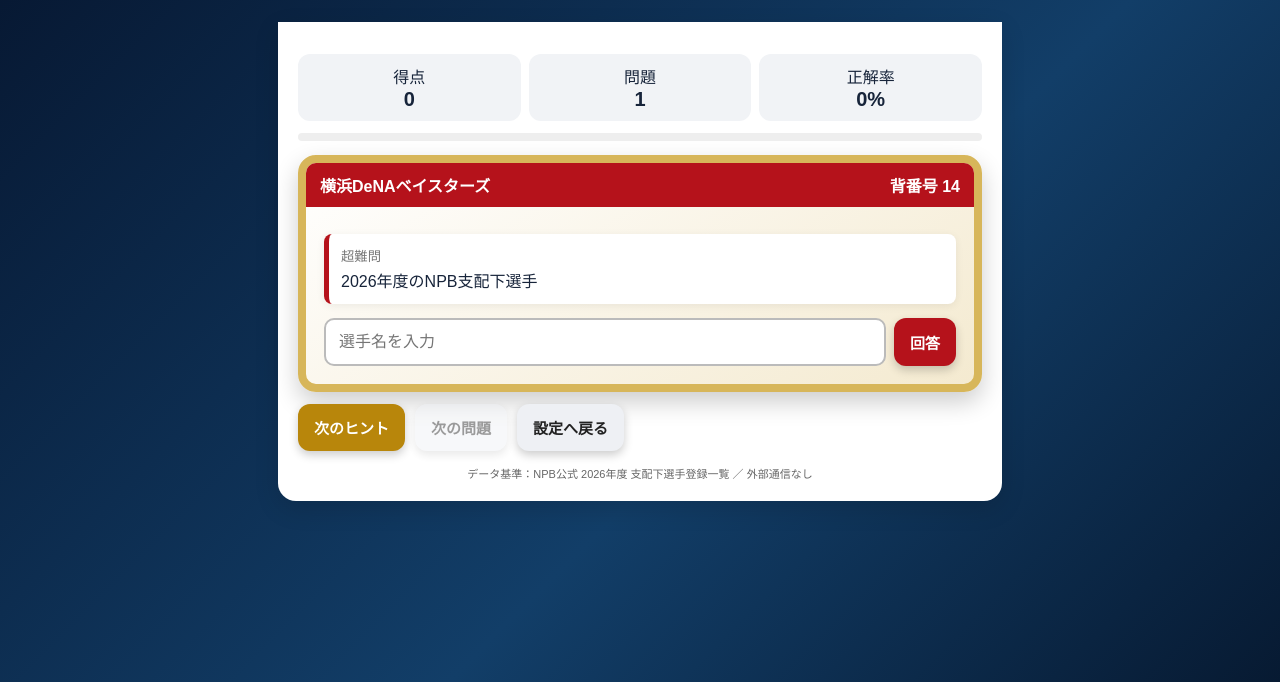
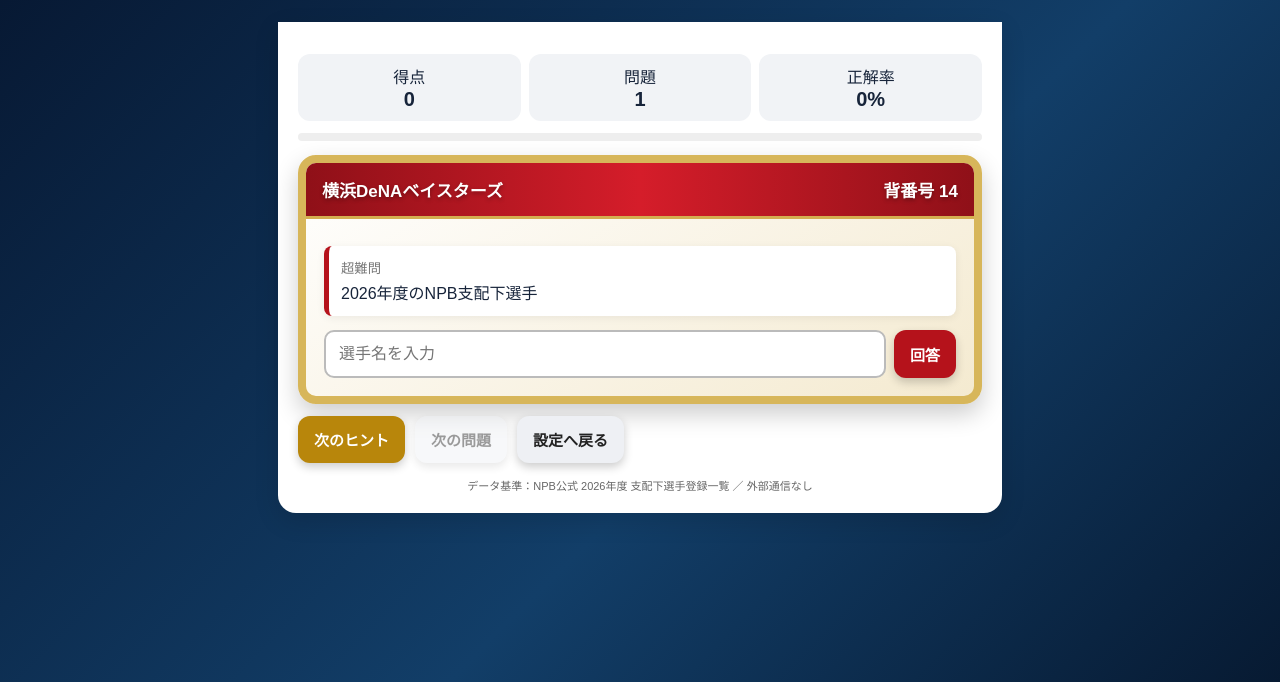
Before and after one commit to yuyumi610/-npb-player-quiz, a plain HTML site: page index.html in a window 1280 px wide. Both pictures are taken after a click on the button "クイズ開始". Shown: the part 118-800 px from the top of the page. Drawn offline with Linux system fonts and the light colour scheme.

Commit message:
Enhance card header styling with gradient and shadow

```diff
--- a/index.html
+++ b/index.html
@@ -38,7 +38,18 @@ box-shadow:0 8px 20px #0004;
 .choice button.sel{border-color:#b5121b;background:#fff4f4}
 .select{width:100%;padding:12px;border:1px solid #ccc;border-radius:10px;font-size:15px}
 .card{margin-top:14px;background:linear-gradient(150deg,#fff,#f4ead0);border:8px solid #d7b65a;border-radius:18px;box-shadow:0 10px 25px #0003;overflow:hidden}
-.cardhead{background:#b5121b;color:#fff;padding:10px 14px;display:flex;justify-content:space-between;font-weight:900}
+.cardhead{
+background:linear-gradient(90deg,#8f1018,#d51d2a,#8f1018);
+color:#fff;
+padding:14px 16px;
+display:flex;
+justify-content:space-between;
+align-items:center;
+font-weight:900;
+font-size:17px;
+border-bottom:3px solid #d4ad50;
+text-shadow:0 2px 4px #0005;
+}
 .cardbody{padding:18px}
 .hint{border-left:5px solid #b5121b;background:#fff;border-radius:8px;padding:12px;margin:9px 0;box-shadow:0 2px 8px #0001}
 .hint small{display:block;color:#777;margin-bottom:3px}
```
